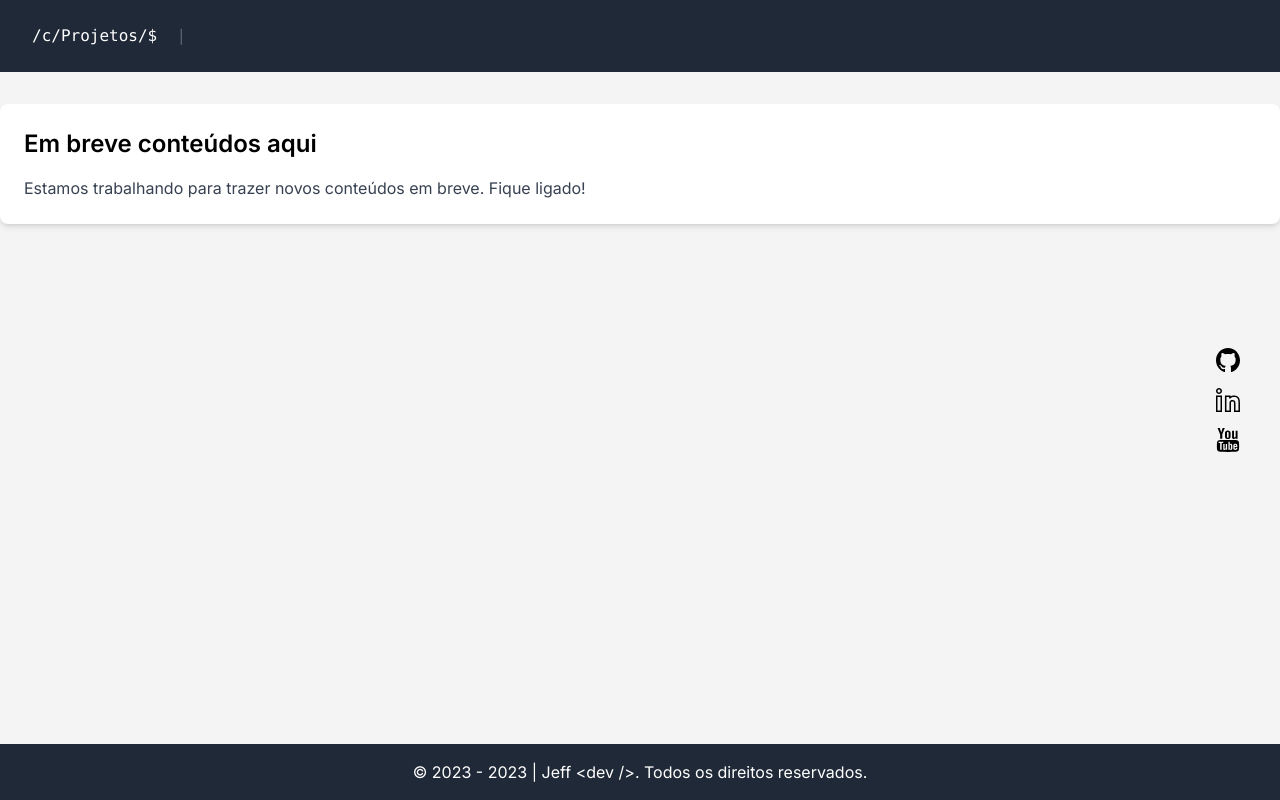
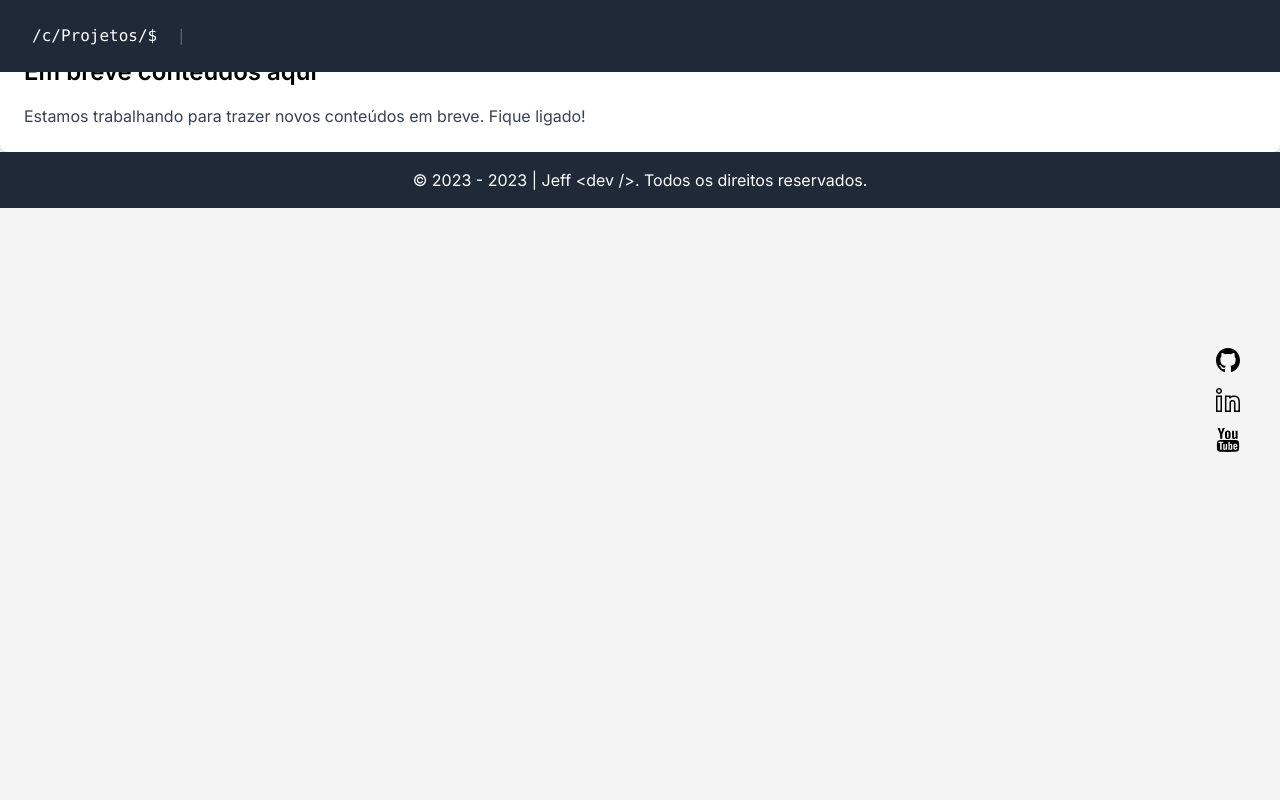
Before and after one commit to jeffnts/personal-site, a Next.js app: page /projects in a window 1280 px wide. Built offline with nearby package versions, Linux system fonts and the light colour scheme.

Commit message:
fix: menu position

```diff
--- a/src/layouts/DefaultLayout/index.tsx
+++ b/src/layouts/DefaultLayout/index.tsx
@@ -8,7 +8,7 @@ type Props = {
 export default function DefaultLayout({ children }: Props ){
     return (
         <div className="flex flex-col min-h-screen bg-zinc-100">
-            <header className="bg-gray-800 text-white p-4">
+            <header className="bg-gray-800 text-white p-4 fixed top-0 w-full z-50">
                 <Navbar />
             </header>
 
@@ -17,7 +17,7 @@ export default function DefaultLayout({ children }: Props ){
                 { children }
             </main>
 
-            <footer className="bg-gray-800 text-white p-4 fixed bottom-0 w-full">
+            <footer className="bg-gray-800 text-white p-4 w-full">
                 <p className="text-center">&copy; {`2023 - ${new Date().getFullYear()} | Jeff <dev />. Todos os direitos reservados`}.</p>
             </footer>
         </div>
```
